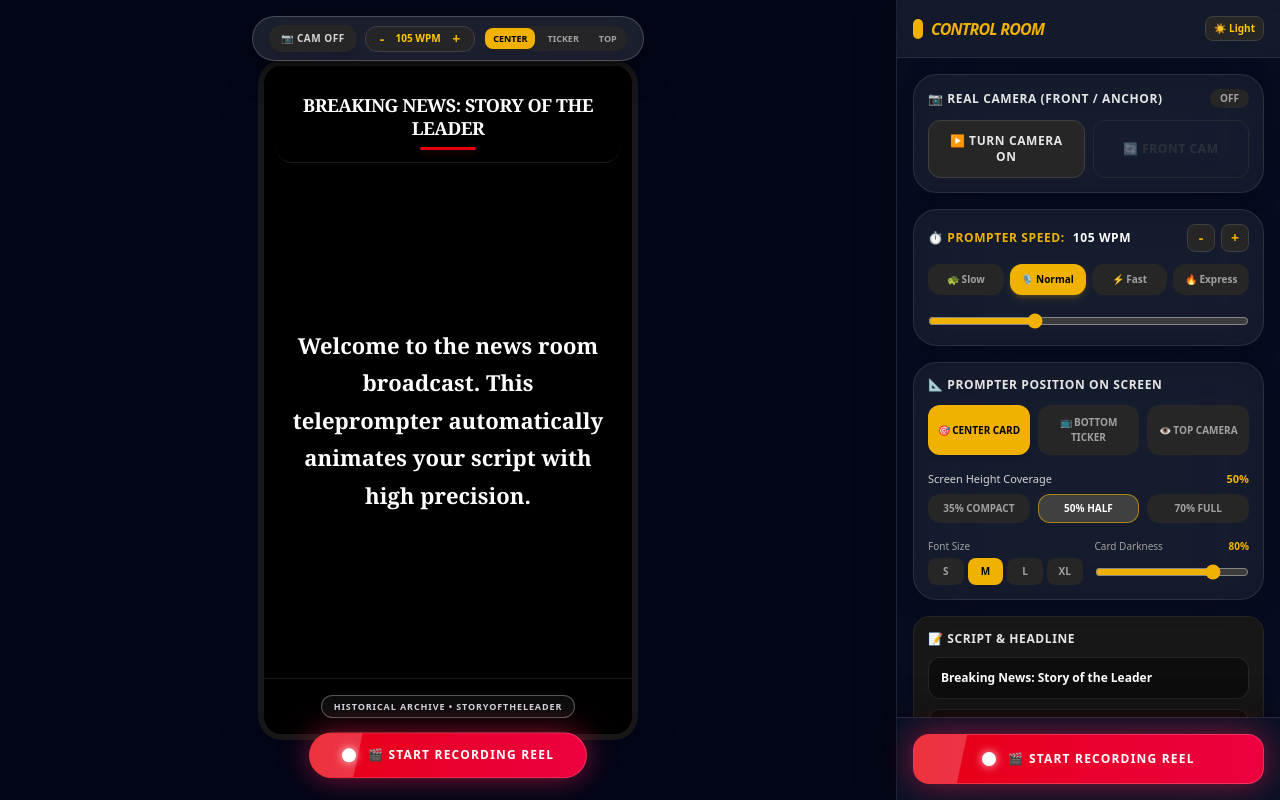
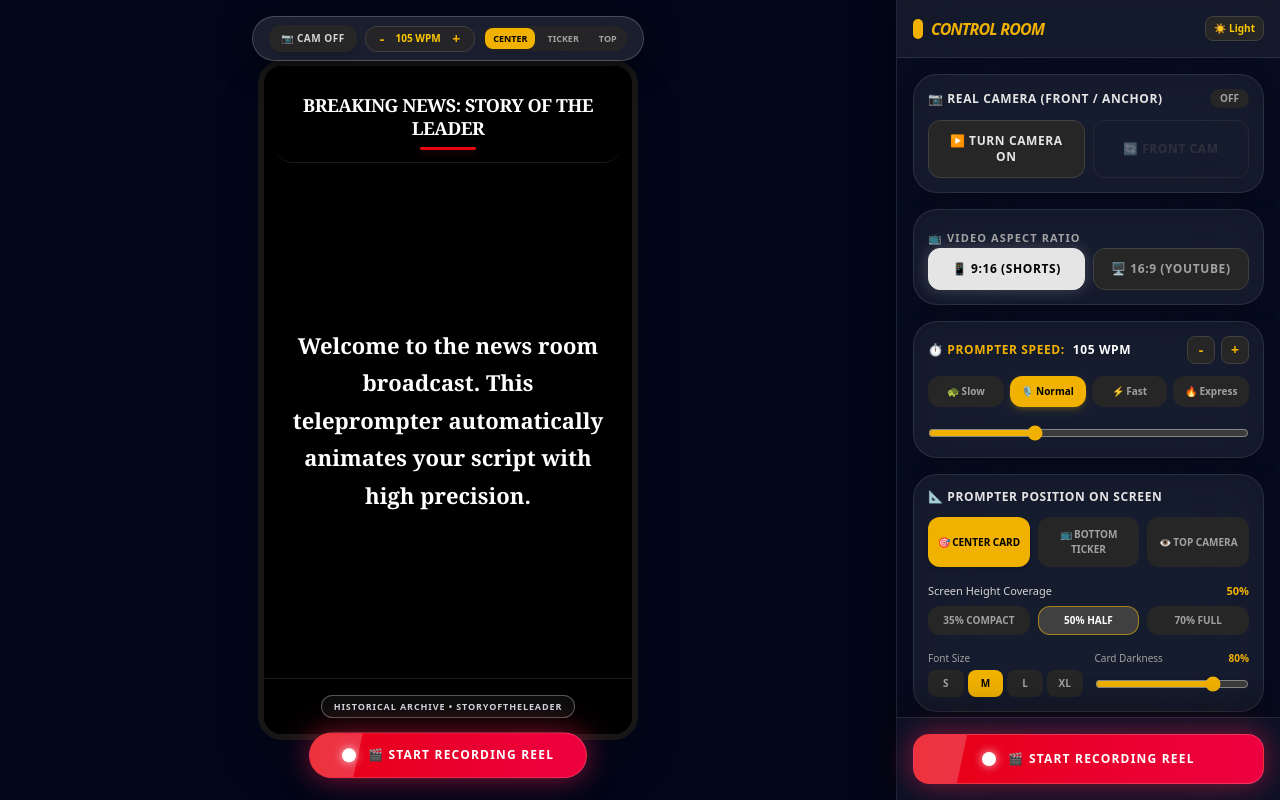
Before and after one commit to pushpendracse/story-of-the-leader-apk, a React (Vite) app in the folder client/: page / in a window 1280 px wide. Built offline with nearby package versions, Linux system fonts and the light colour scheme; what @capacitor/core would draw is missing.

Commit message:
Add 16:9 aspect ratio support, robust base64 chunking to fix Capacitor parameter errors, and custom output folder

```diff
--- a/client/src/App.jsx
+++ b/client/src/App.jsx
@@ -33,6 +33,7 @@ const App = () => {
     const [prompterHeight, setPrompterHeight] = useState(0.50); // 0.35 | 0.50 | 0.70
     const [prompterOpacity, setPrompterOpacity] = useState(0.80);
     const [fontSize, setFontSize] = useState(22);
+    const [aspectRatio, setAspectRatio] = useState('9:16'); // '9:16' or '16:9'
 
     // Export & Share Modal State
     const [exportedVideo, setExportedVideo] = useState(null);
@@ -167,8 +168,8 @@ const App = () => {
             setRecordingStatus("PREPARING STUDIO...");
 
             const canvas = document.createElement('canvas');
-            canvas.width = 1080;
-            canvas.height = 1920;
+            canvas.width = aspectRatio === '16:9' ? 1920 : 1080;
+            canvas.height = aspectRatio === '16:9' ? 1080 : 1920;
             const ctx = canvas.getContext('2d', { alpha: false });
             ctx.imageSmoothingEnabled = true;
             ctx.imageSmoothingQuality = 'high';
@@ -190,7 +191,8 @@ const App = () => {
                 prompterMode: prompterMode,
                 prompterHeight: prompterHeight,
                 prompterOpacity: prompterOpacity,
-                fontSize: fontSize * 2
+                fontSize: fontSize * 2,
+                aspectRatio: aspectRatio
             });
 
             let startTime = null;
@@ -530,6 +532,7 @@ const App = () => {
                     prompterHeight={prompterHeight}
                     prompterOpacity={prompterOpacity}
                     fontSize={fontSize}
+                    aspectRatio={aspectRatio}
                 />
 
                 {/* DIRECT BIG RED RECORD BUTTON ON PREVIEW SCREEN (INSTANT 1-TAP RECORDING) */}
@@ -601,6 +604,8 @@ const App = () => {
                     prompterMode={prompterMode}
                     setPrompterMode={setPrompterMode}
                     prompterHeight={prompterHeight}
+                    aspectRatio={aspectRatio}
+                    setAspectRatio={setAspectRatio}
                     setPrompterHeight={setPrompterHeight}
                     prompterOpacity={prompterOpacity}
                     setPrompterOpacity={setPrompterOpacity}
--- a/client/src/components/ControlPanel.jsx
+++ b/client/src/components/ControlPanel.jsx
@@ -27,7 +27,9 @@ const ControlPanel = ({
     prompterOpacity,
     setPrompterOpacity,
     fontSize,
-    setFontSize
+    setFontSize,
+    aspectRatio,
+    setAspectRatio
 }) => {
     const { heading: h, content: c, mediaList: mediaPreviews, outroImage } = draftNews;
 
@@ -114,6 +116,29 @@ const ControlPanel = ({
                             Real device camera is active! You will see yourself on the preview screen.
                         </p>
                     )}
+                </div>
+
+                {/* Aspect Ratio Toggle Section */}
+                <div className="bg-white/5 backdrop-blur-xl p-3.5 rounded-3xl border border-white/10 space-y-2 shadow-[0_4px_24px_rgba(0,0,0,0.2)] hover:border-white/20 transition-all">
+                    <label className="text-[11px] uppercase font-black tracking-widest text-neutral-400">
+                        📺 Video Aspect Ratio
+                    </label>
+                    <div className="flex gap-2">
+                        <button
+                            type="button"
+                            onClick={() => setAspectRatio('9:16')}
+                            className={`flex-1 py-3 rounded-xl font-bold text-xs uppercase tracking-wider transition-all border ${aspectRatio === '9:16' ? 'bg-neutral-200 text-black border-neutral-200 shadow-[0_0_15px_rgba(255,255,255,0.2)]' : 'bg-neutral-800 text-neutral-400 border-neutral-700 hover:bg-neutral-700'}`}
+                        >
+                            📱 9:16 (Shorts)
+                        </button>
+                        <button
+                            type="button"
+                            onClick={() => setAspectRatio('16:9')}
+                            className={`flex-1 py-3 rounded-xl font-bold text-xs uppercase tracking-wider transition-all border ${aspectRatio === '16:9' ? 'bg-neutral-200 text-black border-neutral-200 shadow-[0_0_15px_rgba(255,255,255,0.2)]' : 'bg-neutral-800 text-neutral-400 border-neutral-700 hover:bg-neutral-700'}`}
+                        >
+                            🖥️ 16:9 (YouTube)
+                        </button>
+                    </div>
                 </div>
 
                 {/* 2. Speed Control Room Section */}
--- a/client/src/components/NewsRoom.jsx
+++ b/client/src/components/NewsRoom.jsx
@@ -12,7 +12,8 @@ const NewsRoom = React.forwardRef(({
     prompterMode = 'center', // 'center' | 'bottom' | 'top'
     prompterHeight = 0.55, // 0.30 to 0.85
     prompterOpacity = 0.80, // 0.20 to 0.95
-    fontSize = 20
+    fontSize = 20,
+    aspectRatio = '9:16'
 }, ref) => {
     const { heading, content, mediaList, outroImage } = newsData || { heading: '', content: '', mediaList: [], outroImage: null };
     const [currentImgIdx, setCurrentImgIdx] = useState(0);
@@ -171,8 +172,8 @@ const NewsRoom = React.forwardRef(({
             ref={containerRef}
             id="newsroom-container"
             className={`relative flex flex-col overflow-hidden font-serif shadow-2xl transition-all duration-300 ${isRecording
-                ? 'w-auto h-full aspect-[9/16] border-0'
-                : 'w-full h-[100dvh] md:w-[380px] md:h-[680px] md:rounded-3xl md:border-[6px] border-neutral-900'
+                ? `w-auto h-full ${aspectRatio === '16:9' ? 'aspect-[16/9]' : 'aspect-[9/16]'} border-0`
+                : `w-full ${aspectRatio === '16:9' ? 'aspect-[16/9] md:w-[680px] md:h-[380px]' : 'h-[100dvh] md:w-[380px] md:h-[680px]'} md:rounded-3xl md:border-[6px] border-neutral-900`
                 } ${containerBg}`}
         >
             {/* Outro Overlay */}
--- a/client/src/utils/canvasRenderer.js
+++ b/client/src/utils/canvasRenderer.js
@@ -12,10 +12,11 @@ export const createReelRenderer = ({
     prompterMode = 'center', // 'center' | 'bottom' | 'top'
     prompterHeight = 0.55, // 0.30 to 0.85 of available height
     prompterOpacity = 0.80, // 0.20 to 0.95
-    fontSize = 44
+    fontSize = 44,
+    aspectRatio = '9:16'
 }) => {
-    const width = 1080;
-    const height = 1920;
+    const width = aspectRatio === '16:9' ? 1920 : 1080;
+    const height = aspectRatio === '16:9' ? 1080 : 1920;
 
     // Multi-lingual grapheme segmentation for precise Indic/Latin karaoke
     const segmenter = typeof Intl !== 'undefined' && Intl.Segmenter
--- a/client/src/utils/nativeFileSaver.js
+++ b/client/src/utils/nativeFileSaver.js
@@ -13,33 +13,36 @@ export const saveReelVideo = async (blob, preferredExt = 'mp4') => {
 
     if (Capacitor.isNativePlatform()) {
         try {
+            const CHUNK_SIZE = 3 * 1024 * 1024; // 3MB chunks (must be multiple of 3 bytes for flawless base64 concatenation)
+            let offset = 0;
+
+            while (offset < blob.size) {
+                const chunk = blob.slice(offset, offset + CHUNK_SIZE);
+                const chunkBase64 = await new Promise((resolve, reject) => {
                     const reader = new FileReader();
-            const base64Promise = new Promise((resolve, reject) => {
                     reader.onloadend = () => {
                         const res = reader.result;
-                    const base64 = typeof res === 'string' && res.includes(',') ? res.split(',')[1] : res;
-                    resolve(base64);
+                        resolve(typeof res === 'string' && res.includes(',') ? res.split(',')[1] : res);
                     };
                     reader.onerror = reject;
+                    reader.readAsDataURL(chunk);
                 });
-            reader.readAsDataURL(blob);
-            const base64Data = await base64Promise;
 
-            if (!base64Data) {
-                alert("Debug: Empty Base64 data");
-                return { success: false, error: "Empty Base64 data" };
+                await Filesystem.appendFile({
+                    path: fileName,
+                    data: chunkBase64,
+                    directory: Directory.Cache
+                });
+                offset += CHUNK_SIZE;
             }
 
-            // Write to Cache first to avoid memory spikes and bridge limitations
-            const writeResult = await Filesystem.writeFile({
+            const stat = await Filesystem.getUri({
                 path: fileName,
-                data: base64Data,
-                directory: Directory.Cache,
-                recursive: true
+                directory: Directory.Cache
             });
 
             // Call our custom native Android plugin to copy from Cache to public Movies/Gallery
-            await MediaSaver.saveVideo({ sourcePath: writeResult.uri, fileName: fileName });
+            await MediaSaver.saveVideo({ sourcePath: stat.uri, fileName: fileName });
 
             return { success: true, uri: 'gallery', fileName };
         } catch (error) {
```
Lines whose indentation alone changed are shown as unchanged.
